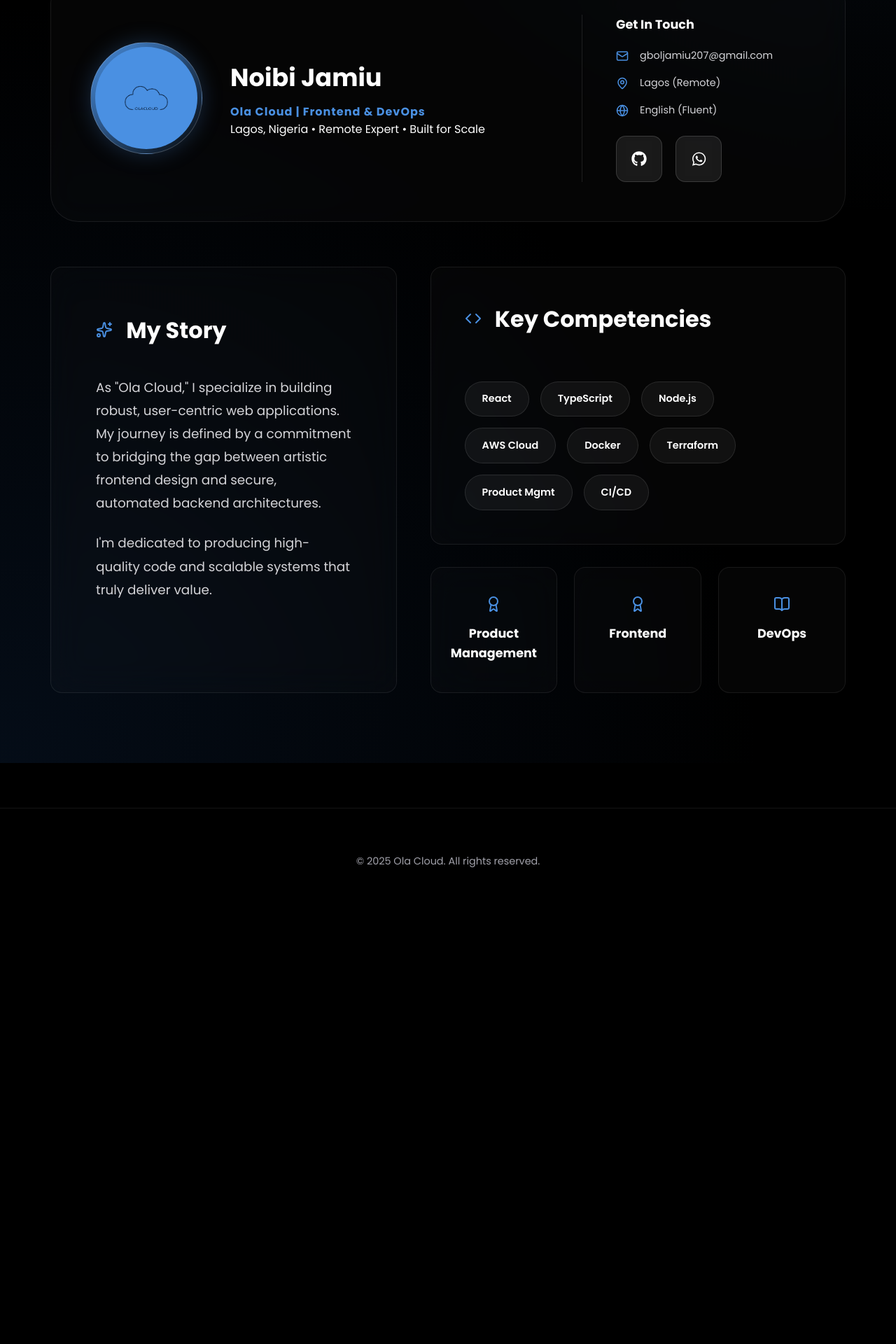
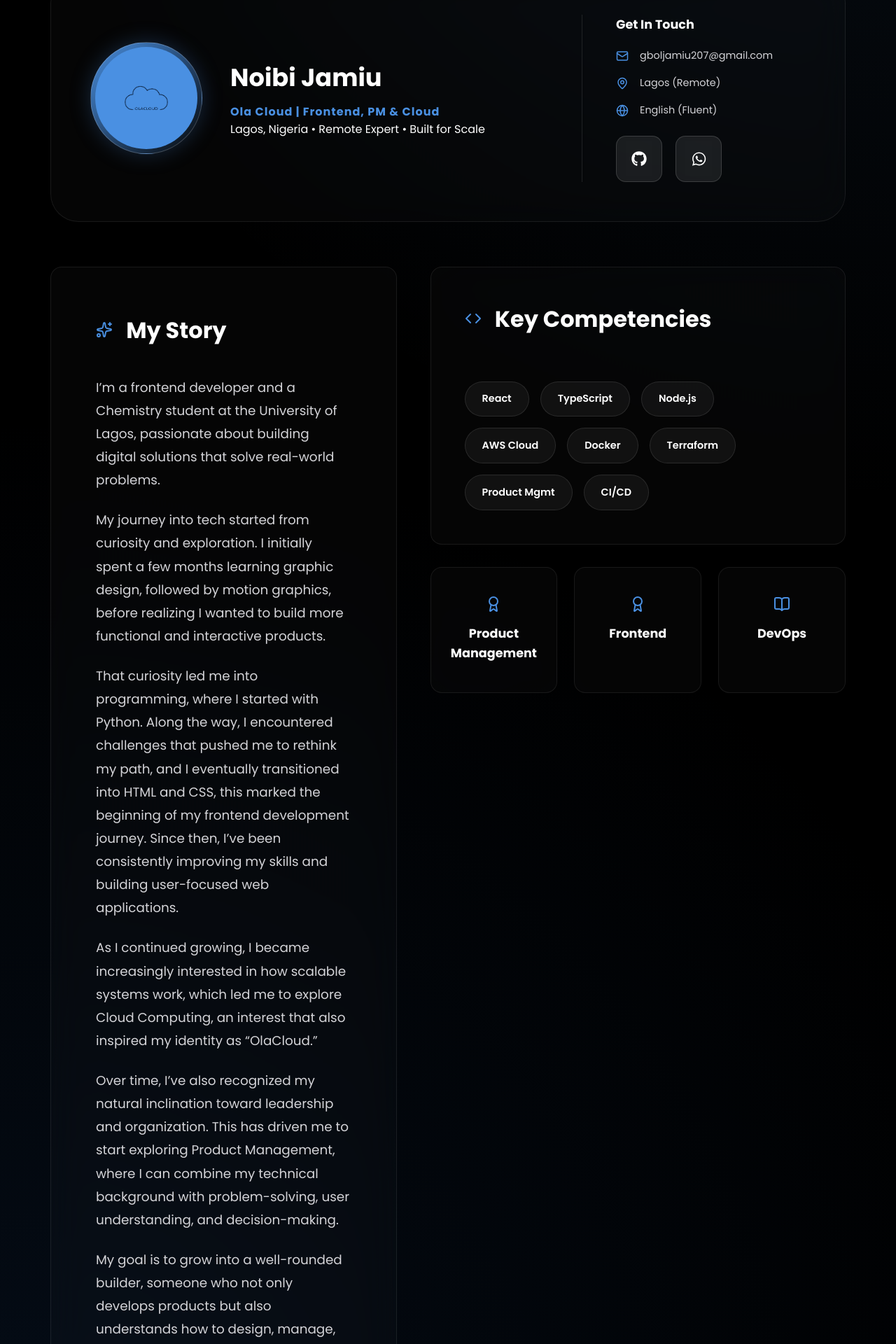
Before and after one commit to Confidenceb/my-portfolio-site, a React (Vite) app: page /about in a window 1280 px wide. Shown: the part 657-2577 px from the top of the page at 70% size. Before the commit the page ends 1963 px from the top, so only its background shows below. Built offline with nearby package versions, Linux system fonts and the light colour scheme; no server answers.

Commit message:
docs: update hero and about page content with new personal narrative

```diff
--- a/src/about-section.jsx
+++ b/src/about-section.jsx
@@ -19,10 +19,8 @@ const AboutSection = () => {
           <p className="about">About Me</p>
           <h1 className="about-title">Personal Details</h1>
           <p className="about-description">
-            I am a passionate Frontend Developer with a keen interest in DevOps.
-            I specialize in building clean, interactive web interfaces using
-            React, JavaScript, and modern tools. My goal is to blend creativity
-            with performance to deliver exceptional user experiences.
+            I’m a frontend developer and a Chemistry student at the University of Lagos, passionate about building digital solutions that solve real-world problems.
+            From my roots in graphic design and motion graphics to my current focus on Product Management and Cloud Computing, I blend technical skills with strategic thinking to build scalable, user-centric applications.
           </p>
           <div>
             <Link to="/about" className="btn about-btn">
--- a/src/hero.jsx
+++ b/src/hero.jsx
@@ -48,9 +48,8 @@ const Hero = () => {
             />
           </div>
           <p className="hero-description">
-            I build clean, interactive web interfaces and robust cloud architectures.
-            Blending creativity with performance. Currently exploring Product Management
-            with Notion & Trello.
+            Frontend Developer building clean, user-focused web applications.
+            With a growing focus on Product Management and Cloud Computing, I design and build solutions that solve real problems.
           </p>
 
           <div className="hero-info-grid">
--- a/src/pages/AboutPage.jsx
+++ b/src/pages/AboutPage.jsx
@@ -14,7 +14,7 @@ const AboutPage = () => {
           <div className="glass-card header-glass">
             <h1 className="page-title">About <span className="highlight">Me</span></h1>
             <p className="lead-text">
-              Pioneering digital experiences with a focus on Frontend excellence and DevOps stability.
+              Frontend Developer & Chemistry Student at UNILAG, exploring the intersection of Cloud Computing and Product Management.
             </p>
           </div>
         </header>
@@ -34,7 +34,7 @@ const AboutPage = () => {
               </div>
               <div className="profile-info">
                 <h2 className="profile-name">Noibi Jamiu</h2>
-                <p className="profile-tagline">Ola Cloud | Frontend & DevOps</p>
+                <p className="profile-tagline">Ola Cloud | Frontend, PM & Cloud</p>
                 <div className="quick-summary">
                   <p>Lagos, Nigeria • Remote Expert • Built for Scale</p>
                 </div>
@@ -77,12 +77,22 @@ const AboutPage = () => {
                   <h2>My Story</h2>
                 </div>
                 <p>
-                  As "Ola Cloud," I specialize in building robust, user-centric web applications.
-                  My journey is defined by a commitment to bridging the gap between artistic frontend design
-                  and secure, automated backend architectures.
+                  I’m a frontend developer and a Chemistry student at the University of Lagos, passionate about building digital solutions that solve real-world problems.
                 </p>
                 <p>
-                  I'm dedicated to producing high-quality code and scalable systems that truly deliver value.
+                  My journey into tech started from curiosity and exploration. I initially spent a few months learning graphic design, followed by motion graphics, before realizing I wanted to build more functional and interactive products.
+                </p>
+                <p>
+                  That curiosity led me into programming, where I started with Python. Along the way, I encountered challenges that pushed me to rethink my path, and I eventually transitioned into HTML and CSS, this marked the beginning of my frontend development journey. Since then, I’ve been consistently improving my skills and building user-focused web applications.
+                </p>
+                <p>
+                  As I continued growing, I became increasingly interested in how scalable systems work, which led me to explore Cloud Computing, an interest that also inspired my identity as “OlaCloud.”
+                </p>
+                <p>
+                  Over time, I’ve also recognized my natural inclination toward leadership and organization. This has driven me to start exploring Product Management, where I can combine my technical background with problem-solving, user understanding, and decision-making.
+                </p>
+                <p>
+                  My goal is to grow into a well-rounded builder, someone who not only develops products but also understands how to design, manage, and scale them effectively.
                 </p>
               </div>
             </div>
```
